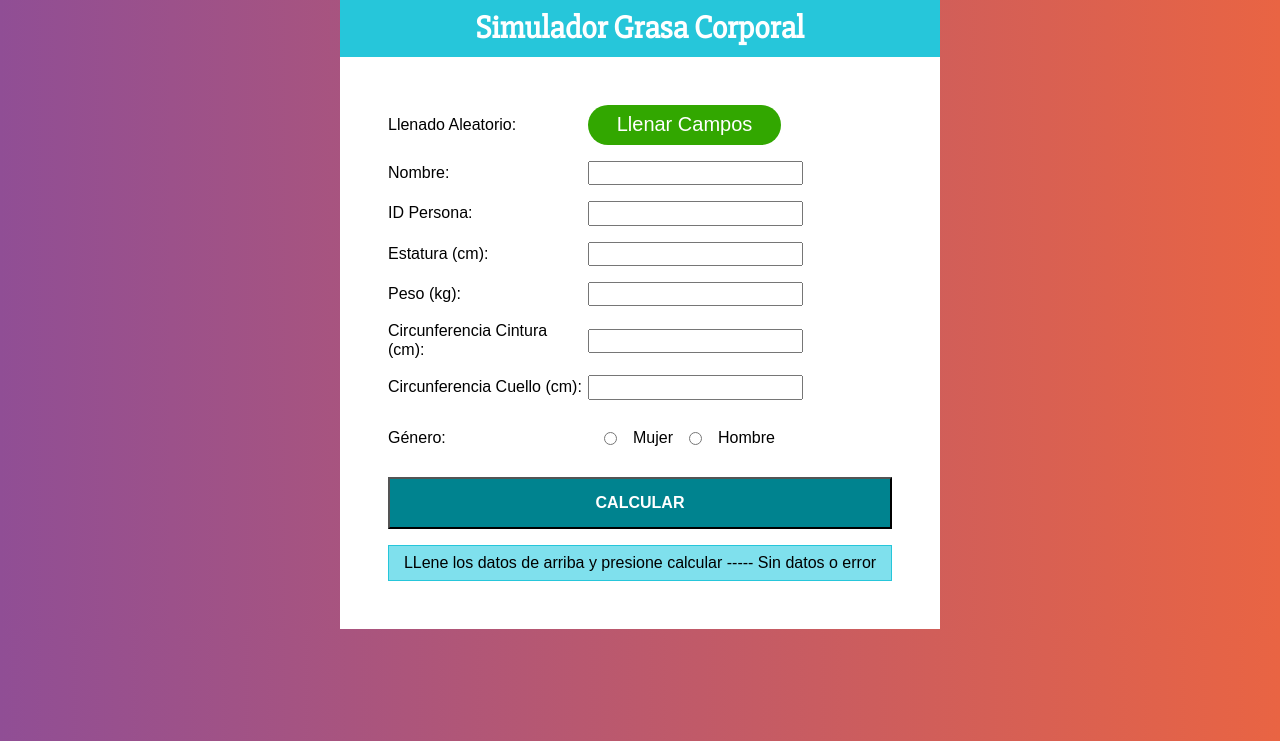
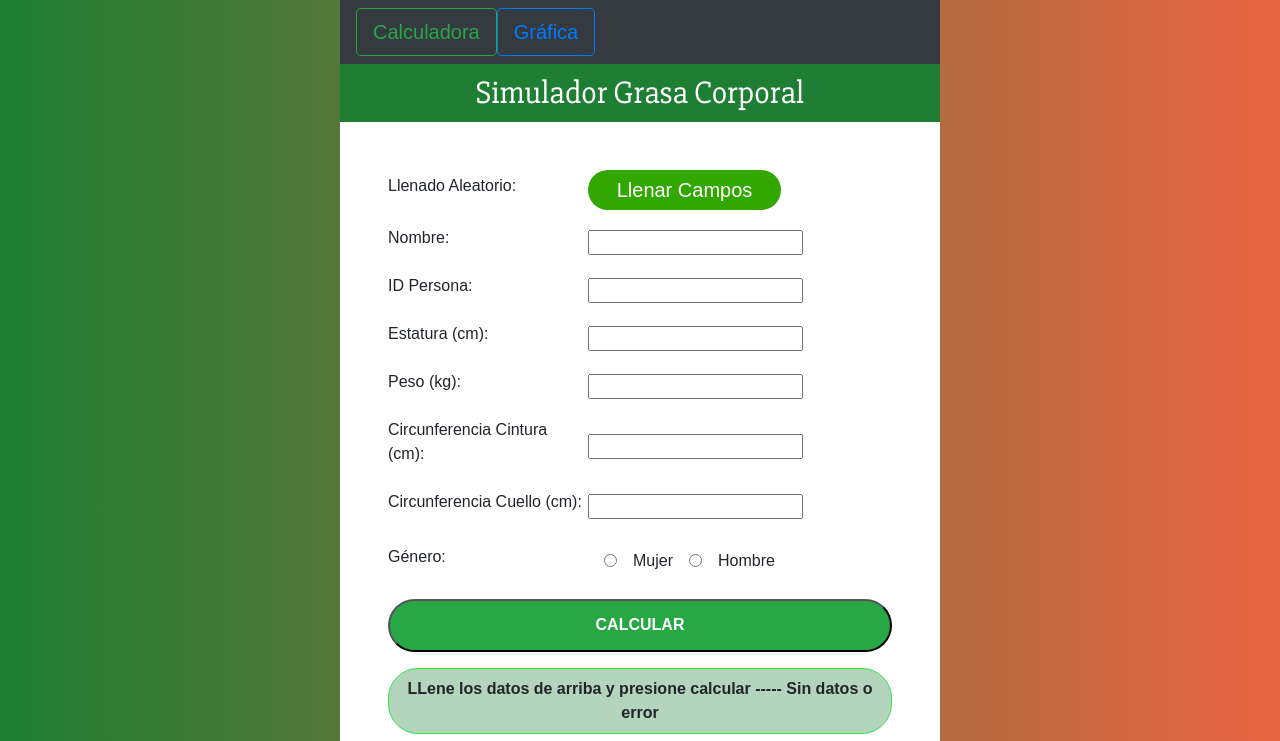
Before and after one commit to ricgrisant/Simulador-IMC-GC, a React (Create React App) app: page /chart in a window 1280 px wide. Shown: the top 741 px of the page. Built offline with nearby package versions, Linux system fonts and the light colour scheme.

Commit message:
Diseño, nav, botones

```diff
--- a/public/index.html
+++ b/public/index.html
@@ -19,7 +19,8 @@
       work correctly both with client-side routing and a non-root public URL.
       Learn how to configure a non-root public URL by running `npm run build`.
     -->
-    <title>React App</title>
+    <link rel="stylesheet" href="https://stackpath.bootstrapcdn.com/bootstrap/4.5.2/css/bootstrap.min.css">
+    <title>Sim. Grasa Corporal</title>
   </head>
   <body>
     <noscript>
--- a/src/componentes/App.js
+++ b/src/componentes/App.js
@@ -2,6 +2,8 @@ import React, { Component } from 'react';
 import Header from './Header';
 import Formulario from './Formulario';
 import Resultado from './Resultado';
+import Chart from './Chart';
+import Nav from './Nav';
 import {calcularIMC, calcularGC} from '../helper';
 
 
@@ -47,12 +49,12 @@ class App extends Component {
   render() {
     return (
       <div className="contenedor">
-        <Header
-          titulo = 'Simulador Grasa Corporal'
-        />
+        <Nav/>
+        <Header titulo = 'Simulador Grasa Corporal'/>
         <div className="contenedor-formulario">
           <Formulario addPersona={this.addPersona}/>
           <Resultado resultado={this.state.resultadoGrasaCorp}/>
+          <Chart/>
         </div>
       </div>
     );
--- /dev/null
+++ b/src/componentes/Chart.js
@@ -0,0 +1,20 @@
+import React from 'react'
+import { Line } from 'react-chartjs-2'
+
+function Chart() {
+    const datos = {
+        //Lo que va en el pie de la gráfica, en este caso los meses
+        labels: [1,2,3,4,5,6,7,8,9,10,11,12],
+        datasets: [{
+            //El titulo de la gráfica
+            label: 'Proyección de grasa corporal (en Meses)',
+            //los datos
+            data: [25,20,22,18,16,15,14,13,12,11,10,9]
+        }]
+    }
+    return (
+        <Line data={datos}/>
+    )
+}
+
+export default Chart
--- /dev/null
+++ b/src/componentes/Nav.js
@@ -0,0 +1,14 @@
+import React from 'react'
+
+export default function Nav() {
+    return (
+        <div>
+            <nav className="navbar navbar-dark bg-dark">
+                <form className="form-inline">
+                    <button className="btn btn-outline-success btn-lg" type="button">Calculadora</button>
+                    <button type="button" className="btn btn-outline-primary btn-lg">Gráfica</button>
+                </form>
+            </nav>
+        </div>
+    )
+}
--- a/src/css/index.css
+++ b/src/css/index.css
@@ -5,9 +5,8 @@ html {
   box-sizing: border-box;
 }
 body {
-  background: #e96443;  /* fallback for old browsers */
-  background: -webkit-linear-gradient(to right, #904e95, #e96443);  /* Chrome 10-25, Safari 5.1-6 */
-  background: linear-gradient(to right, #904e95, #e96443);
+  background: #1d2124;  /* fallback for old browsers */
+  background: -webkit-gradient(linear, left top, right top, from(#1e7e34), to(#e96443));
   font-family: Arial, Helvetica, sans-serif;
 }
 .contenedor {
@@ -15,19 +14,20 @@ body {
   margin: 0 auto;
 }
 .boton {
-  background-color: #00838F!important;
+  background-color: #28a745!important;
     font-size: 16px;
     width: 100%;
     padding: 15px;
     color: white;
     text-transform: uppercase;
     font-weight: bold;
+    border-radius: 30px;
 }
 .boton:hover {
   cursor: pointer;
 }
 header {
-  background-color:#26C6DA;
+  background-color: #1e7e34;
   padding: 10px;
   font-weight: bold;
   color: white;
@@ -141,11 +141,14 @@ span.resultado {
 
 
 .gran-total {
+  font-size: 16px;
+  border-radius: 30px;
   text-align: center;
   padding: .5rem;
-  border: 1px solid #26C6DA;
-  background-color: rgb(127, 224, 237);
+  border: 1px solid #2be455;
+  background-color: #1e7e3454;
   margin-top: 1rem;
+  font-weight: bold;
 }
 .gran-total p {
 
--- a/src/helper.js
+++ b/src/helper.js
@@ -12,13 +12,11 @@
           if(cadera){
             resultado = (495)/(1.29579-0.35004*(Math.log10(Number(cintura) + Number(cadera)-cuello))
             +0.22100*(Math.log10(altura)))-450
-            alert("Llego a mujer")
           } else {
             alert("Por favor introduzca la medida de su cadera")
             return false
           }
       } else {
-        alert("Llego a hombre")
         return (495)/(1.0324-0.19077*(Math.log10(cintura-cuello))
           +0.15456*(Math.log10(altura)))-450
 
```
Lines whose indentation alone changed are shown as unchanged.
